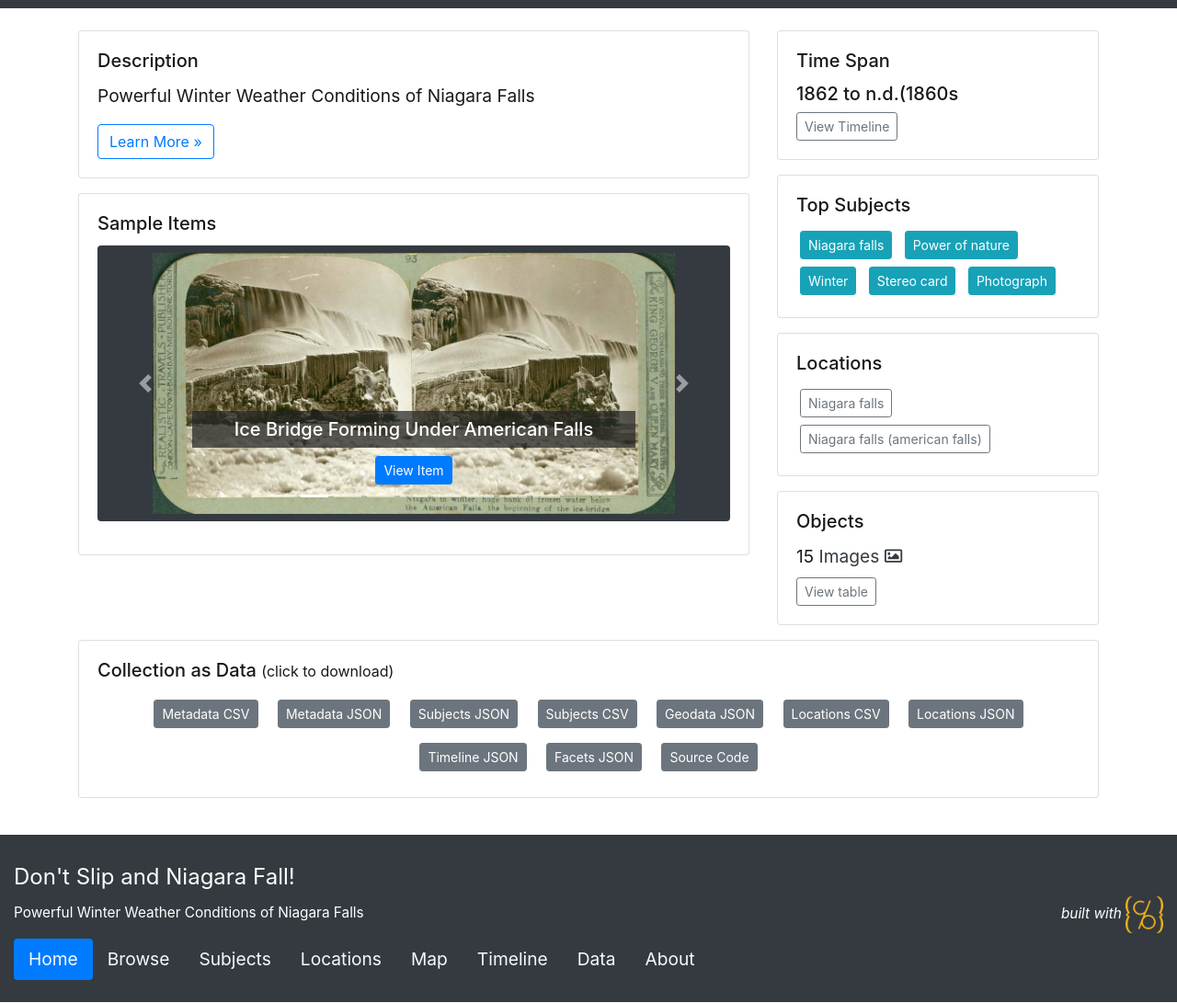
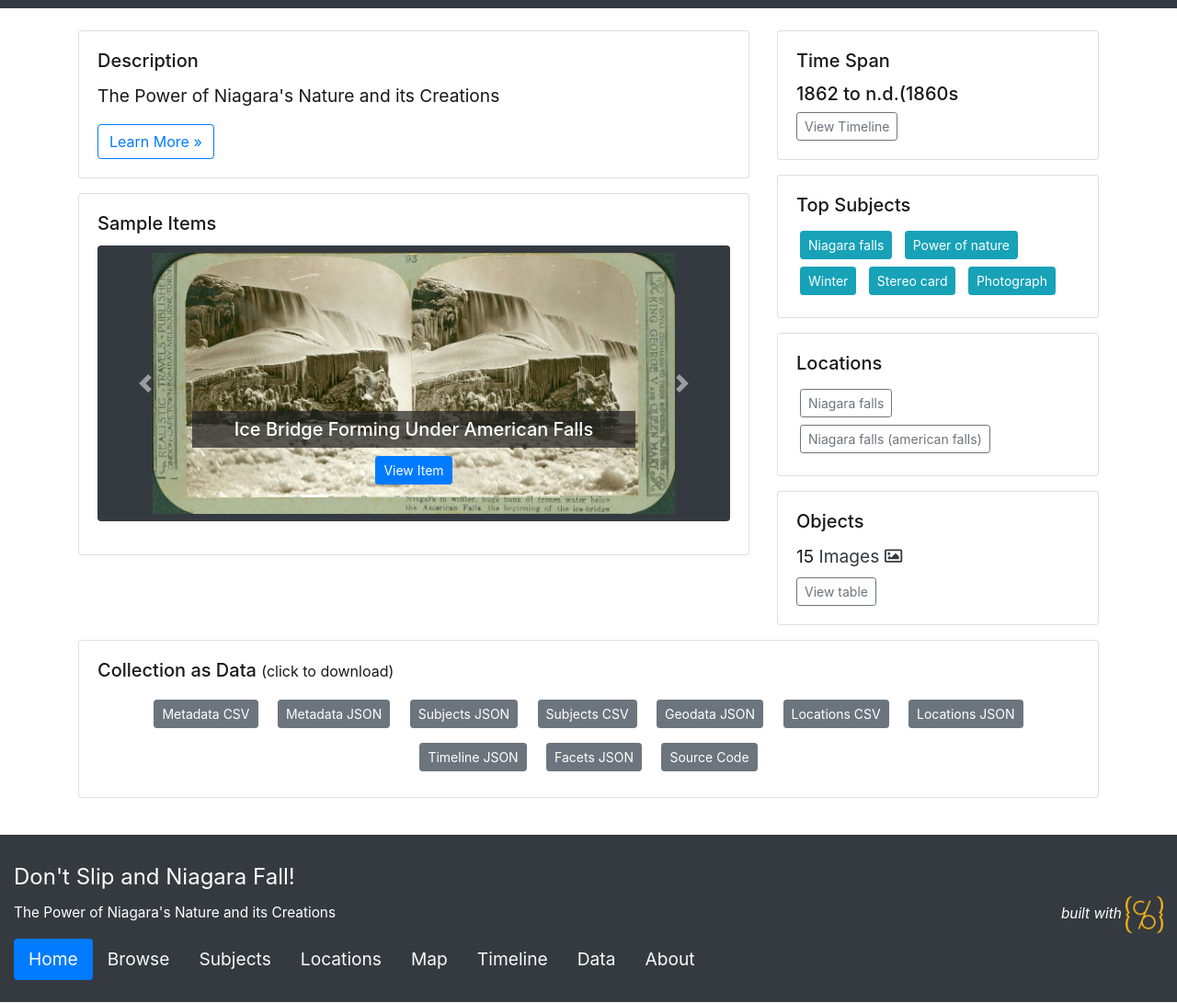
Before and after one commit to cuddycolbon/FINAL-EXHIBIT, a Jekyll site: the page built from index.md, in a window 1280 px wide. Shown: the part 623-1714 px from the top of the page at 92% size. Built offline with Jekyll 4.4.1, drawn with Linux system fonts in a browser that asks for light colours.

Commit message:
Update _config.yml

```diff
--- a/_config.yml
+++ b/_config.yml
@@ -25,7 +25,7 @@ title: Don't Slip and Niagara Fall!
 tagline: A collection of images displaying the extreme winters of Niagara Falls and how its unique weather conditions create extraordinary natural phenomenons.
 # description appears in meta tags and other locations
 # this description might appear in search result lists, keep around 160 characters max
-description: "Powerful Winter Weather Conditions of Niagara Falls"
+description: "The Power of Niagara's Nature and its Creations"
 # creator of the digital collection, to appear in meta tags; we typically use our GitHub usernames but feel free to just use your name
 author: Riley Cuddy-Colbon
 
```
